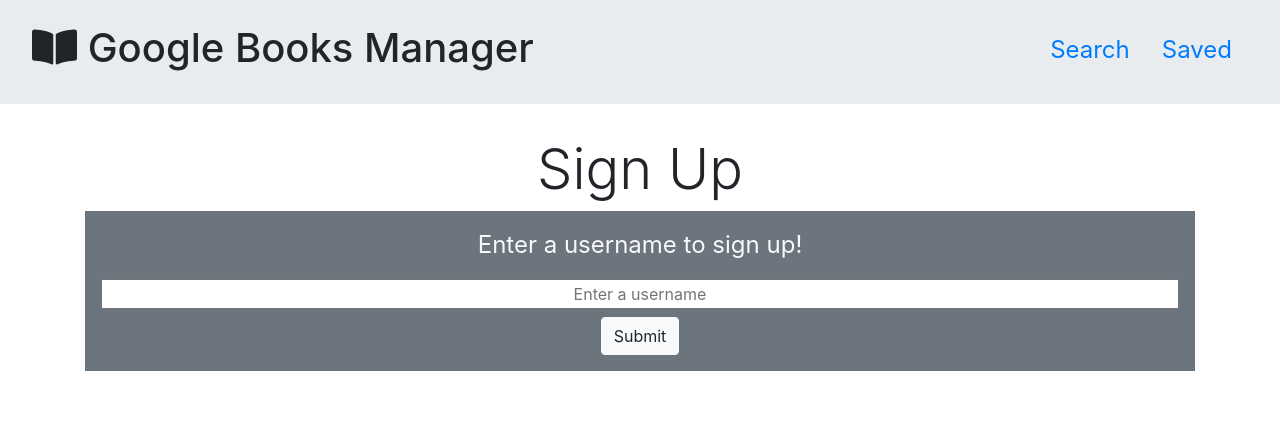
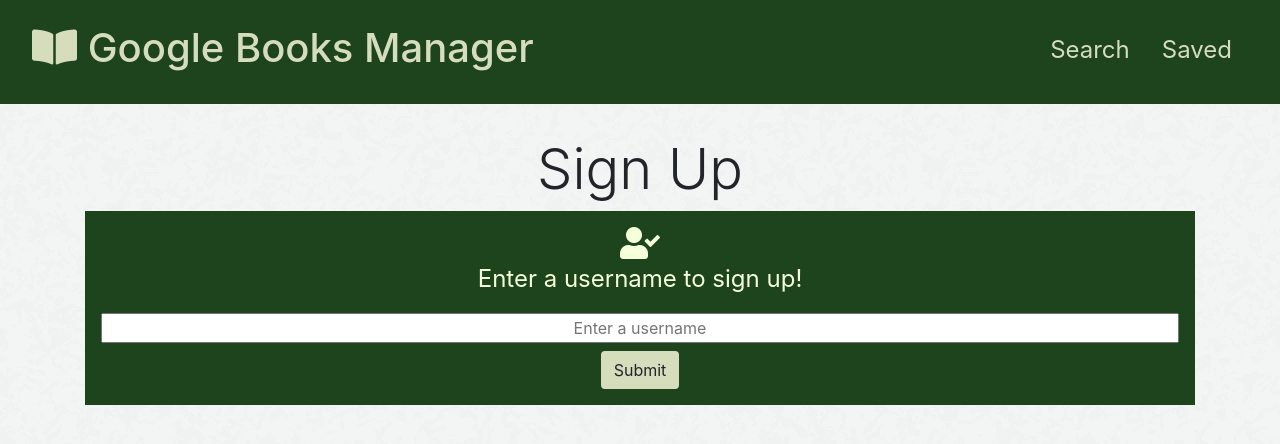
Before and after one commit to NTKonzen/Google-Books-Search, a React (Create React App) app in the folder client/: page /signup in a window 1280 px wide. Shown: the top 444 px of the page. Built offline with nearby package versions, Linux system fonts and the light colour scheme; no server answers.

Commit message:
Added new styles and 'no books added' message

```diff
--- a/client/src/App.js
+++ b/client/src/App.js
@@ -13,9 +13,11 @@
   const [books, setBooks] = useState([])
 
   useEffect(() => {
-    API.getUser(Cookies.get('username')).then(({ data: { savedBooks } }) => {
-      setBooks(savedBooks)
-    })
+    Cookies.get('username') &&
+      API.getUser(Cookies.get('username'))
+        .then(({ data: { savedBooks } }) => {
+          setBooks(savedBooks)
+        })
   }, [])
 
   return (
--- a/client/src/components/Header/Header.js
+++ b/client/src/components/Header/Header.js
@@ -3,7 +3,7 @@
 
 function Header() {
     return (
-        <div style={{ display: "flex" }} className="jumbotron rounded-0 py-4 justify-content-between">
+        <header style={{ display: "flex" }} className="jumbotron rounded-0 py-4 justify-content-between">
             <h1><i className="fas fa-book-open"></i> Google Books Manager</h1>
             <nav>
                 <ul className="nav justify-content-end">
@@ -15,7 +15,7 @@
                     </li>
                 </ul>
             </nav>
-        </div>
+        </header>
     )
 }
 
--- a/client/src/components/Header/style.css
+++ b/client/src/components/Header/style.css
@@ -5,3 +5,16 @@
 .nav-link:hover {
     text-decoration: underline;
 }
+
+header {
+    background-color: #1E441E !important;
+    color: #D5DDBC;
+}
+
+.nav-link {
+    color: #D5DDBC;
+}
+
+.nav-link:hover {
+    color: #D5DDBC;
+}
--- a/client/src/pages/Saved.js
+++ b/client/src/pages/Saved.js
@@ -58,7 +58,6 @@
                 <Row className="justify-content-around">
                     {books.map((book) => {
                         const { title, img, buyLink, description, authors, _id, searchID } = book
-                        console.log(searchID)
                         return (
                             <Col key={_id} styles={{ display: "flex" }} className="col-12 col-md-4 col-sm-6 col-xs-12 mb-4">
                                 <div className="card" style={{ minWidth: "100%" }}>
@@ -76,6 +75,12 @@
                             </Col>
                         )
                     })}
+                    {books.length < 1 ?
+                        <section>
+                            <h4 className="mt-5 display-4">You haven't saved any books!</h4>
+                        </section>
+                        :
+                        <span style={{ display: 'none' }}></span>}
                 </Row>
             </Container>
         </div>
--- a/client/src/pages/Search.js
+++ b/client/src/pages/Search.js
@@ -41,7 +41,6 @@
         API.getBooks(input).then(({ data }) => {
             let incomingBooks = [];
             data.items.forEach(bookItem => {
-                console.log(bookItem)
                 let obj = bookItem.volumeInfo;
                 obj.searchID = bookItem.id
                 incomingBooks.push(obj)
@@ -59,15 +58,15 @@
             <Container>
                 <Row>
                     <Col>
-                        <form className="bg-secondary p-3 text-center mb-4" id='signUpForm' onSubmit={handleSubmit}>
-                            <p className="text-light text-center" style={{ "fontSize": "1.5em" }} > Enter the title of a book to search!</p>
+                        <form className="p-3 text-center mb-4" id='signUpForm' onSubmit={handleSubmit}>
+                            <p className="text-center" style={{ "fontSize": "1.5em" }} > Enter the title of a book to search!</p>
                             <label aria-readonly={true} htmlFor={'bookSearch'}></label>
                             <input
                                 id={'bookSearch'} style={{ "width": "100%" }}
                                 placeholder={'Enter Book Title'} className='text-center'
                                 value={input} onChange={handleInput}
                             ></input>
-                            <button className='btn btn-light mt-2'>Submit</button>
+                            <button className='btn submit mt-2'>Submit</button>
                         </form>
                     </Col>
                 </Row>
@@ -96,7 +95,7 @@
                                 let exists;
                                 books.forEach(bookObj => { if (bookObj.searchID === searchID) exists = true })
 
-                                return <li className="bg-secondary list-group-item mt-2 rounded text-center" key={previewLink} data-object={object}>
+                                return <li className="list-group-item mt-2 rounded text-center" key={previewLink} data-object={object}>
                                     <img className="coverImg" src={thumbnail} alt={`The cover of ${title}`}></img>
                                     <h4 className="title text-light mt-2 font-weight-bold">
                                         {title}
--- a/client/src/pages/SignUp.js
+++ b/client/src/pages/SignUp.js
@@ -41,15 +41,16 @@
         <Container>
             <Row>
                 <Col>
-                    <form className="bg-secondary p-3 text-center" id='signUpForm' onSubmit={handleSubmit}>
-                        <p className="text-light text-center" style={{ "fontSize": "1.5em" }} > Enter a username to sign up!</p>
+                    <form className="p-3 text-center" id='signUpForm' onSubmit={handleSubmit}>
+                        <i className="fas fa-user-check"></i>
+                        <p className="text-center" style={{ "fontSize": "1.5em" }} > Enter a username to sign up!</p>
                         <label aria-readonly={true} htmlFor={'usernameInput'}></label>
                         <input
                             id={'usernameInput'} style={{ "width": "100%" }}
                             placeholder={'Enter a username'} className='text-center'
                             value={input} onChange={handleInput}
                         ></input>
-                        <button className='btn btn-light mt-2'>Submit</button>
+                        <button className='btn submit mt-2'>Submit</button>
                     </form>
                 </Col>
             </Row>
--- a/client/src/pages/style.css
+++ b/client/src/pages/style.css
@@ -1,3 +1,28 @@
+html {
+    background-image: url(../utilities/images/paper_fibers_@2X.png);
+}
+
+body {
+    background-color: rgba(0, 0, 0, 0);
+}
+
+form {
+    background-color: #1E441E !important;
+    color: #f5ffd9;
+}
+
+form i {
+    font-size: 2em;
+}
+
+.submit {
+    background-color: #D5DDBC;
+}
+
+.list-group-item {
+    background-color: #546A7B;
+}
+
 .description {
     max-height: 200px;
     overflow-y: scroll;
```
Also changed, not shown: client/src/utilities/images/paper_fibers_@2X.png (added).
